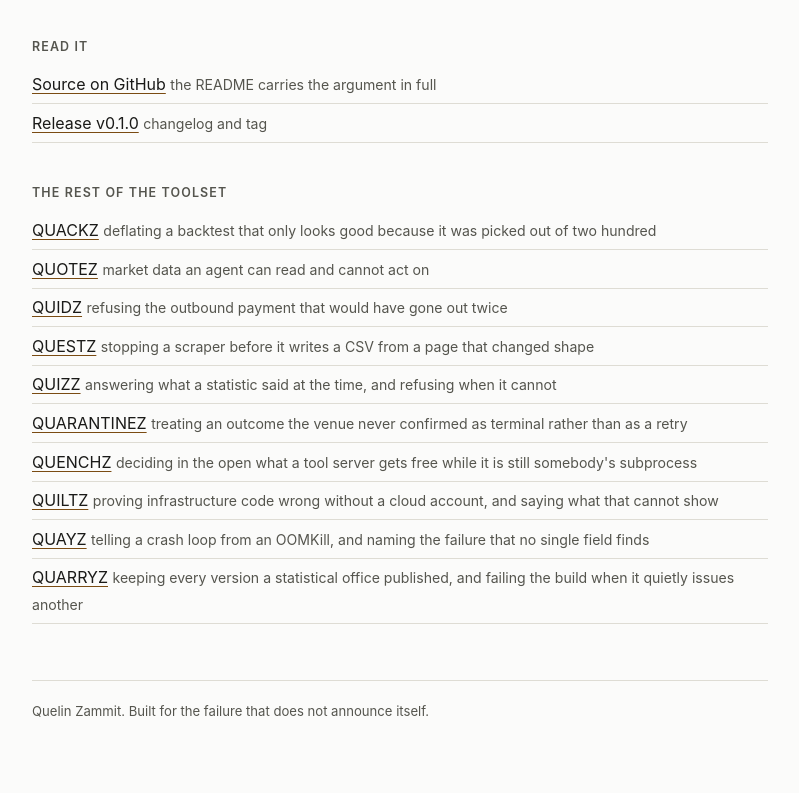
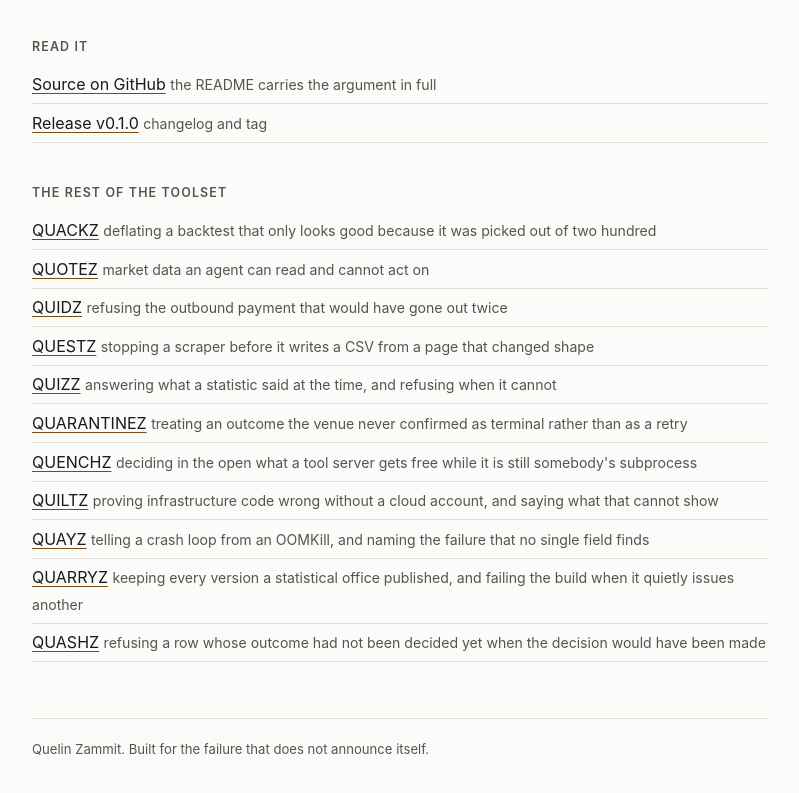
Before and after one commit to PNX89/QUELLZ, a plain HTML site: page site/index.html in a window 1280 px wide. Shown: the part 1103-1896 px from the top of the page, without its empty margins (240-1039 px from the left). Drawn offline with Linux system fonts and the light colour scheme.

Commit message:
Add the dataset verdict to the cross-link block and the card

```diff
--- a/site/index.html
+++ b/site/index.html
@@ -117,6 +117,7 @@ verify with: quellz verify-log /tmp/quellz-demo.log.jsonl --expected-head 9594ad
       <li><a href="https://pnx89.github.io/QUILTZ/">QUILTZ</a> <span>proving infrastructure code wrong without a cloud account, and saying what that cannot show</span></li>
       <li><a href="https://pnx89.github.io/QUAYZ/">QUAYZ</a> <span>telling a crash loop from an OOMKill, and naming the failure that no single field finds</span></li>
       <li><a href="https://pnx89.github.io/QUARRYZ/">QUARRYZ</a> <span>keeping every version a statistical office published, and failing the build when it quietly issues another</span></li>
+      <li><a href="https://pnx89.github.io/QUASHZ/">QUASHZ</a> <span>refusing a row whose outcome had not been decided yet when the decision would have been made</span></li>
   </ul>
 
   <footer>Quelin Zammit. Built for the failure that does not announce itself.</footer>
```
Also changed, not shown: 1 other file.
